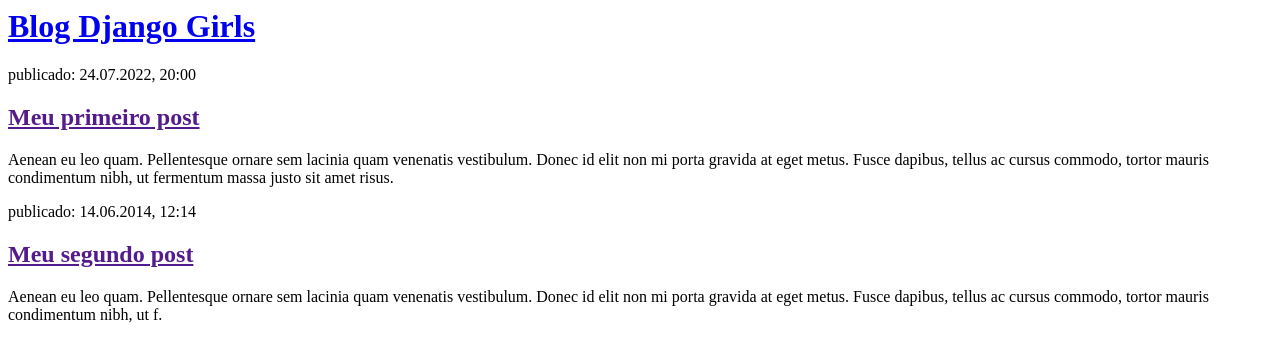
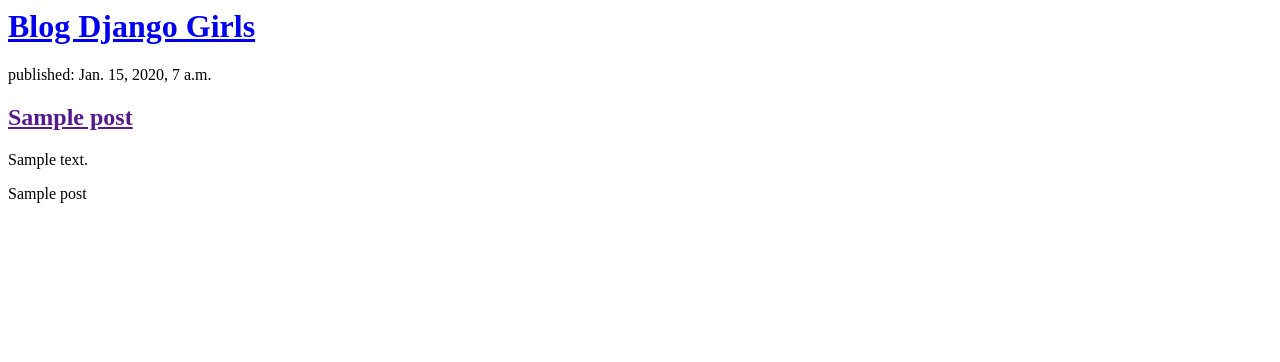
Before and after one commit to torineris/django-girls-tutorial, a Django app: page / in a window 1280 px wide. Shown: the top 362 px of the page. Run offline with Django 3.2, Linux system fonts and the light colour scheme; tables that the repository leaves empty hold one stand-in row (values such as "Sample post").

Commit message:
Modified templates to display posts from database.

```diff
--- a/blog/templates/blog/post_list.html
+++ b/blog/templates/blog/post_list.html
@@ -6,17 +6,13 @@
         <div>
             <h1><a href="/">Blog Django Girls</a></h1>
         </div>
-
+        {% for post in post %}
         <div>
-            <p>publicado: 24.07.2022, 20:00</p>
-            <h2><a href="">Meu primeiro post</a></h2>
-            <p>Aenean eu leo quam. Pellentesque ornare sem lacinia quam venenatis vestibulum. Donec id elit non mi porta gravida at eget metus. Fusce dapibus, tellus ac cursus commodo, tortor mauris condimentum nibh, ut fermentum massa justo sit amet risus.</p>
+            <p>published: {{ post.published_date }}</p>
+            <h2><a href="">{{ post.title }}</a></h2>
+            <p>{{ post.text|linebreaksbr }}</p>
+        {{ post }}
         </div>
-
-        <div>
-            <p>publicado: 14.06.2014, 12:14</p>
-            <h2><a href="">Meu segundo post</a></h2>
-            <p>Aenean eu leo quam. Pellentesque ornare sem lacinia quam venenatis vestibulum. Donec id elit non mi porta gravida at eget metus. Fusce dapibus, tellus ac cursus commodo, tortor mauris condimentum nibh, ut f.</p>
-        </div>
+        {% endfor %}
     </body>
 </html>
--- a/blog/views.py
+++ b/blog/views.py
@@ -1,4 +1,8 @@
 from django.shortcuts import render
+from .models import Post
+from django.utils import timezone
+
 
 def post_list(request):
-    return render (request, 'blog/post_list.html', {})
+    post = Post.objects.filter(published_date__lte=timezone.now()).order_by('published_date')
+    return render (request, 'blog/post_list.html', {'post':post})
```
